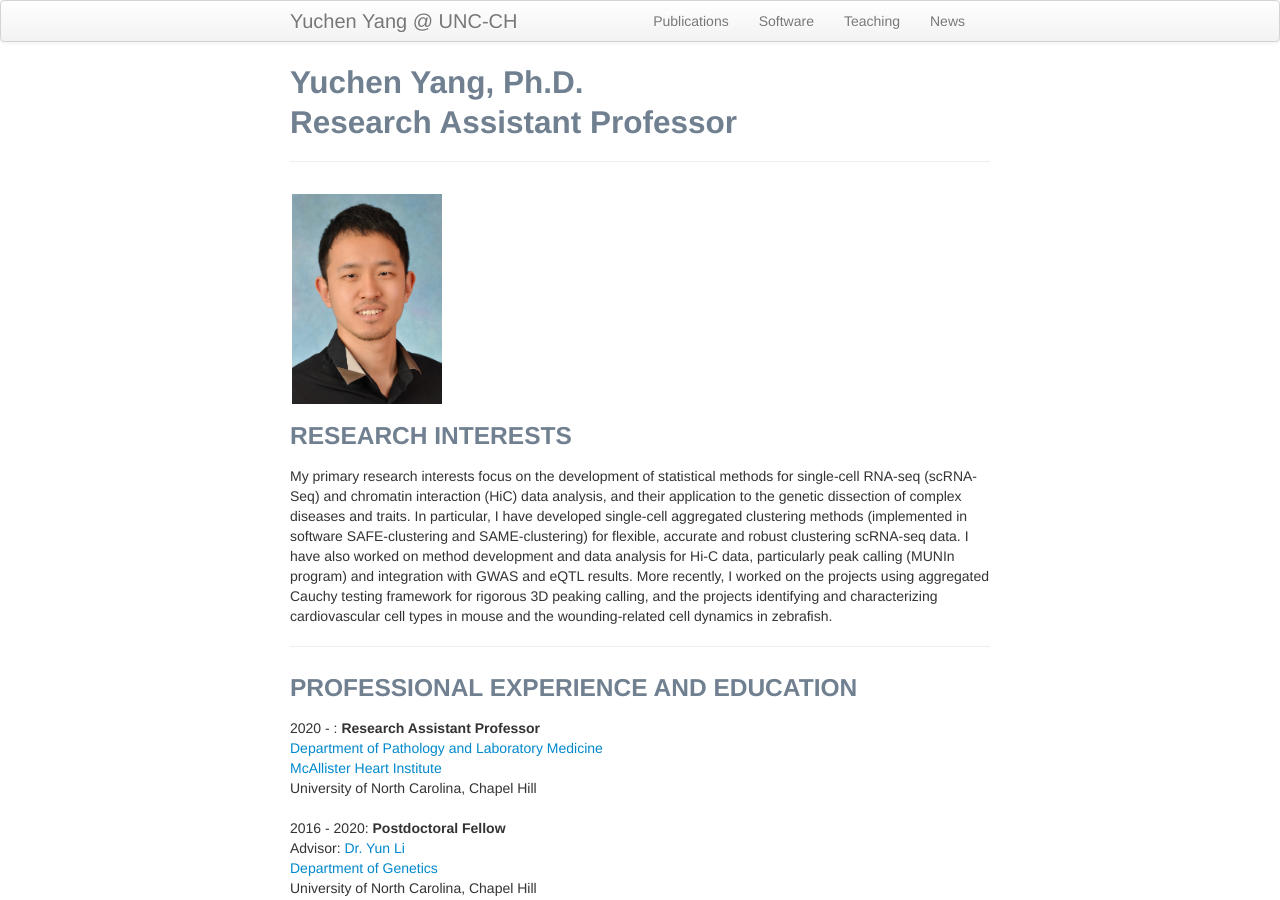
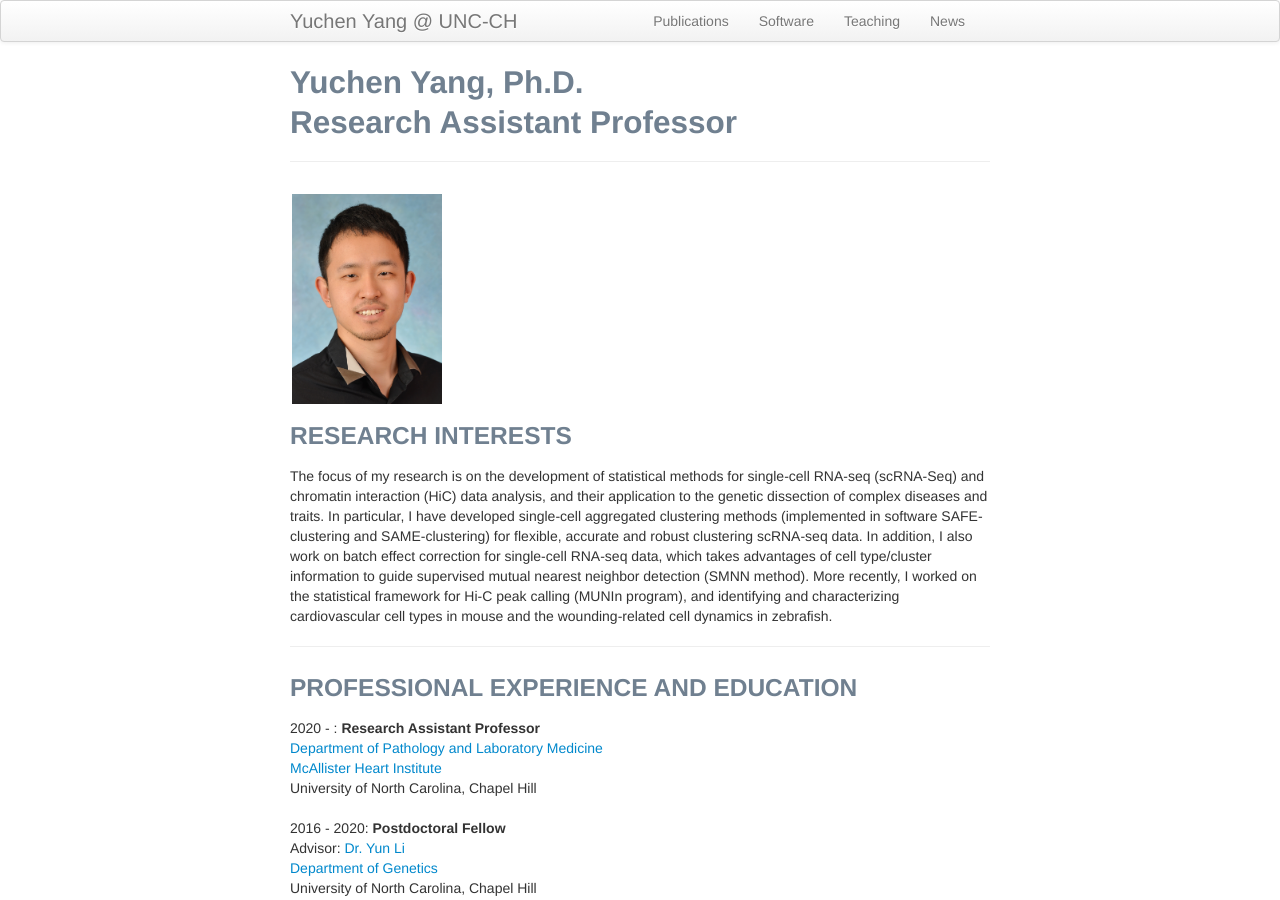
Before and after one commit to yycunc/yycunc.github.io, a Jekyll site: the page built from index.md, in a window 1280 px wide and 900 px high. Built offline with Jekyll 4.4.1, drawn with Linux system fonts in a browser that asks for light colours.

Commit message:
Update index.md

```diff
--- a/index.md
+++ b/index.md
@@ -16,7 +16,7 @@ title: Yuchen Yang, Ph.D.<br/> Research Assistant Professor
 
 ### RESEARCH INTERESTS
 
-My primary research interests focus on the development of statistical methods for single-cell RNA-seq (scRNA-Seq) and chromatin interaction (HiC) data analysis, and their application to the genetic dissection of complex diseases and traits. In particular, I have developed single-cell aggregated clustering methods (implemented in software SAFE-clustering and SAME-clustering) for flexible, accurate and robust clustering scRNA-seq data. I have also worked on method development and data analysis for Hi-C data, particularly peak calling (MUNIn program) and integration with GWAS and eQTL results. More recently, I worked on the projects using aggregated Cauchy testing framework for rigorous 3D peaking calling, and the projects identifying and characterizing cardiovascular cell types in mouse and the wounding-related cell dynamics in zebrafish.
+The focus of my research is on the development of statistical methods for single-cell RNA-seq (scRNA-Seq) and chromatin interaction (HiC) data analysis, and their application to the genetic dissection of complex diseases and traits. In particular, I have developed single-cell aggregated clustering methods (implemented in software SAFE-clustering and SAME-clustering) for flexible, accurate and robust clustering scRNA-seq data. In addition, I also work on batch effect correction for single-cell RNA-seq data, which takes advantages of cell type/cluster information to guide supervised mutual nearest neighbor detection (SMNN method). More recently, I worked on the statistical framework for Hi-C peak calling (MUNIn program), and identifying and characterizing cardiovascular cell types in mouse and the wounding-related cell dynamics in zebrafish.
 
 ---
 
```
